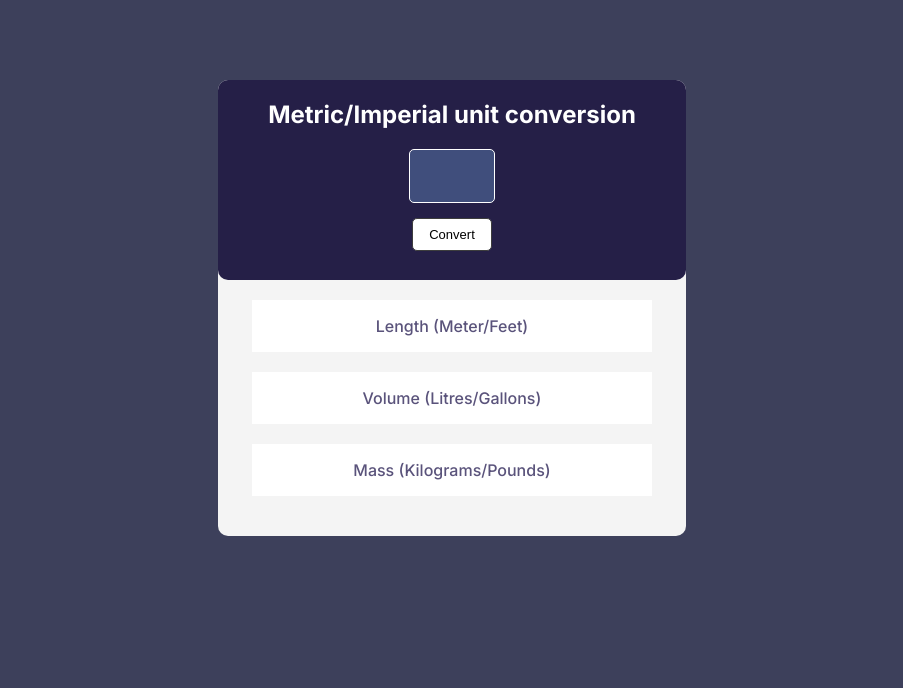
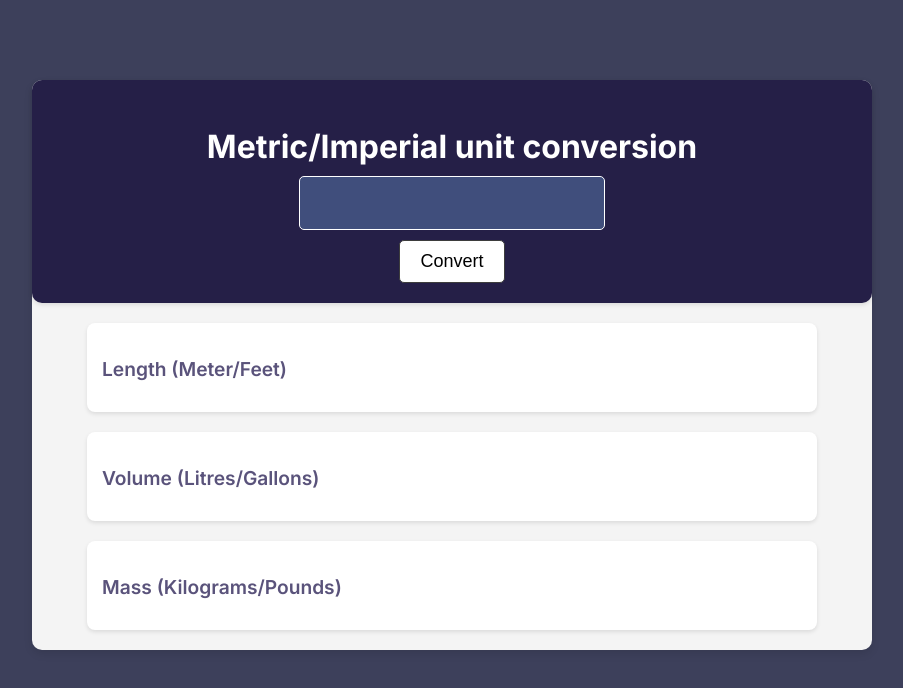
Before and after one commit to sunnyshikhar0/metric-unit-converter, a website built with Vite: page index.html in a window 1280 px wide. Shown: the whole page, without its empty margins (188-1091 px from the left). Built offline with nearby package versions, Linux system fonts and the light colour scheme.

Commit message:
Added validation, error styling and responsive design

```diff
--- a/index.css
+++ b/index.css
@@ -8,38 +8,49 @@ body {
 
 .container {
   width: fit-content;
+  max-width: 90%;
   background-color: #f4f4f4;
   border-radius: 10px;
   margin: 80px auto;
   display: flex;
   flex-direction: column;
   align-items: center;
+  padding: 0 20px;
+  box-shadow: 0 4px 8px rgba(0, 0, 0, 0.1);
 }
 
 .title-container {
   background-color: #251f47;
   border-radius: 10px;
-  height: 200px;
+  width: 100%;
+  padding: 20px;
   display: flex;
   flex-direction: column;
   align-items: center;
+  box-shadow: 0 2px 4px rgba(0, 0, 0, 0.1);
 }
 
 .title {
-  padding: 0 50px;
+  padding: 0 20px;
   color: white;
+  font-size: 1.8rem;
+  font-weight: bold;
+  text-align: center;
+  margin-bottom: 10px;
 }
 
 .input-btn {
   color: white;
   background-color: #404e7c;
-  width: 80px;
+  width: 100%;
+  max-width: 300px;
   height: 50px;
   font-weight: bolder;
   font-size: xx-large;
   text-align: center;
   border: 1px solid #ffffff;
   border-radius: 5px;
+  margin-bottom: 10px;
 }
 
 input::-webkit-outer-spin-button,
@@ -50,12 +61,33 @@ input::-webkit-inner-spin-button {
 
 .convert-btn {
   background-color: #ffffff;
-  font-weight: 300;
-  font-size: small;
+  font-weight: 500;
+  font-size: medium;
   border: 1px solid #3d3d3d;
   border-radius: 5px;
-  margin-top: 15px;
-  padding: 8px 16px;
+  padding: 10px 20px;
+  cursor: pointer;
+  transition: background-color 0.3s ease, transform 0.2s ease;
+}
+
+.convert-btn:hover {
+  background-color: #404e7c;
+  color: white;
+  transform: scale(1.05);
+}
+
+#error-message {
+  animation: fadeIn 0.3s ease-in-out;
+  margin-top: 10px;
+}
+
+@keyframes fadeIn {
+  from {
+    opacity: 0;
+  }
+  to {
+    opacity: 1;
+  }
 }
 
 .result-container {
@@ -63,21 +95,61 @@ input::-webkit-inner-spin-button {
   flex-direction: column;
   align-items: center;
   padding: 20px 10px;
+  width: 100%;
+  gap: 20px;
 }
 
 .result {
-  width: 400px;
+  width: 100%;
+  max-width: 500px;
   background-color: white;
-  margin-bottom: 20px;
+  padding: 15px;
+  border-radius: 8px;
+  box-shadow: 0 2px 4px rgba(0, 0, 0, 0.1);
+  text-align: left;
 }
 
 .result-title {
   color: #5a537b;
-  font-weight: 500;
+  font-weight: 600;
+  font-size: 1.2rem;
+  margin-bottom: 5px;
 }
 
 .answer {
   color: #353535;
   font-weight: 400;
-  font-size: small;
+  font-size: 1rem;
 }
+
+@media (min-width: 768px) {
+  .container {
+    width: 600px;
+  }
+
+  .title {
+    font-size: 2rem;
+  }
+
+  .input-btn {
+    font-size: large;
+  }
+
+  .convert-btn {
+    font-size: large;
+  }
+
+  .result {
+    max-width: 600px;
+  }
+}
+
+@media (min-width: 1200px) {
+  .container {
+    width: 800px;
+  }
+
+  .result {
+    max-width: 700px;
+  }
+}
--- a/index.html
+++ b/index.html
@@ -2,6 +2,10 @@
 <html>
   <head>
     <link rel="stylesheet" href="index.css" />
+    <meta charset="UTF-8" />
+    <meta name="viewport" content="width=device-width, initial-scale=1" />
+    <meta name="description" content="Convert between metric and imperial units for length, volume, and mass." />
+  <meta name="author" content="Sunny Shikhar" />
     <link rel="preconnect" href="https://fonts.googleapis.com" />
     <link rel="preconnect" href="https://fonts.gstatic.com" crossorigin />
     <link
--- a/index.js
+++ b/index.js
@@ -4,13 +4,39 @@ const answerInLengthEl = document.getElementById("answer-inlength-el");
 const answerInVolumeEl = document.getElementById("answer-involume-el");
 const answerInMassEl = document.getElementById("answer-inmass-el");
 
+// Create an error message element
+const errorEl = document.createElement("p");
+errorEl.id = "error-message";
+errorEl.style.color = "red";
+errorEl.style.fontSize = "small";
+errorEl.style.marginTop = "10px";
+errorEl.style.display = "none"; // Initially hidden
+document.querySelector(".title-container").appendChild(errorEl);
+
+// Add event listener to the convert button
 convertEl.addEventListener("click", function () {
-  convertInLength(inputEl.value);
-  convertInVolume(inputEl.value);
-  convertInMass(inputEl.value);
+  const value = inputEl.value;
+
+  // Validate input
+  if (!value || isNaN(value) || value <= 0) {
+    errorEl.textContent = "Please enter a valid positive number.";
+    errorEl.style.display = "block"; // Show error message
+    return;
+  }
+
+  // Hide error message if input is valid
+  errorEl.style.display = "none";
+
+  // Perform conversions
+  convertInLength(value);
+  convertInVolume(value);
+  convertInMass(value);
+
+  // Clear input field
   inputEl.value = "";
 });
 
+// Length conversion
 function convertInLength(value) {
   const resultInFeet = value * 3.281;
   const resultInMeter = value / 3.281;
@@ -22,6 +48,7 @@ function convertInLength(value) {
   )} meters`;
 }
 
+// Volume conversion
 function convertInVolume(value) {
   const resultInGallons = value * 0.264;
   const resultInLitres = value / 0.264;
@@ -33,6 +60,7 @@ function convertInVolume(value) {
   )} litres`;
 }
 
+// Mass conversion
 function convertInMass(value) {
   const resultInPounds = value * 2.204;
   const resultInKilos = value / 2.204;
--- a/vite.config.js
+++ b/vite.config.js
@@ -1,7 +1,5 @@
 import {defineConfig} from "vite"
 
 export default defineConfig({
-	plugins: [
-
-	]
+	plugins: []
 })
```
Also changed, not shown: 2 other files.
